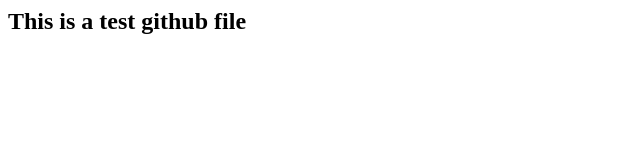
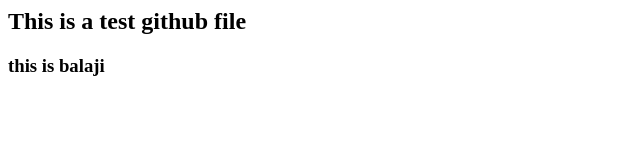
Before and after one commit to muthukumar-v/mygit, a plain HTML site: page index.html in a window 1280 px wide. Shown: the whole page, without its empty margins (0-640 px from the left). Drawn offline with Linux system fonts and the light colour scheme.

Commit message:
updated index file

```diff
--- a/index.html
+++ b/index.html
@@ -1,5 +1,6 @@
 <html>
 <body>
 <h2>This is a test github file</h2>
+<h3>this is balaji</h3>
 </body>
 </html>
```
